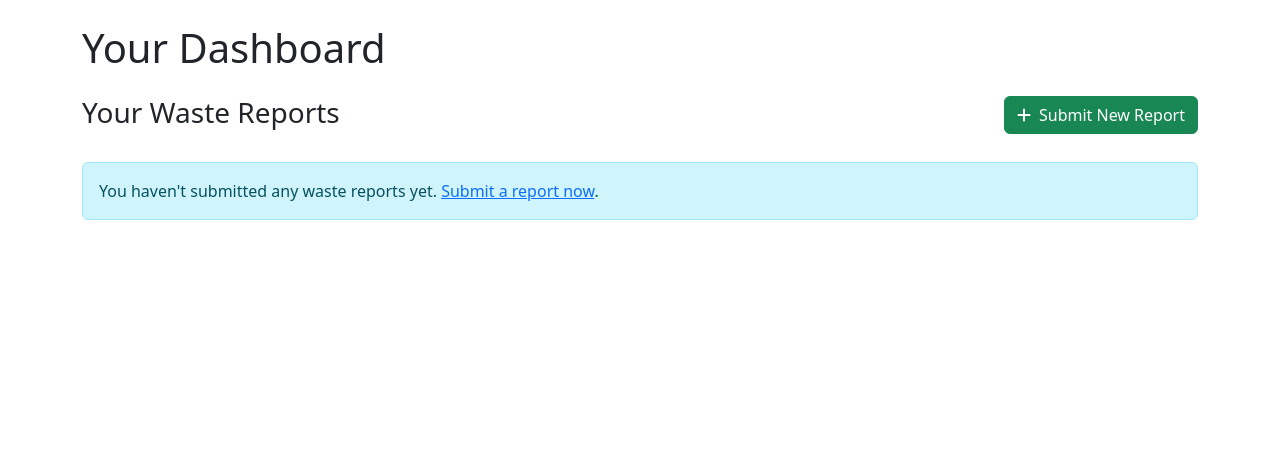
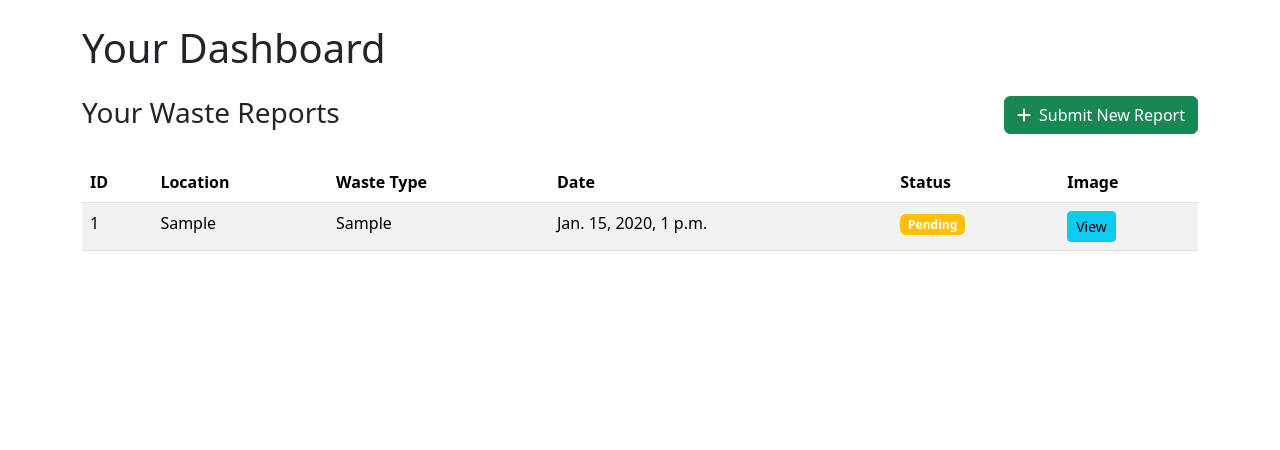
Before and after one commit to georgesroberto/waste_recycle_system, a Django app: page /reports/ in a window 1280 px wide. Shown: the part 56-506 px from the top of the page. Run offline with Django 4.2, Linux system fonts and the light colour scheme; a user stored in the database is signed in; tables that the repository leaves empty hold one stand-in row (values such as "Sample post"); grey boxes marked "Sample" are stand-in pictures.

Commit message:
Refactor code structure for improved readability and maintainability

```diff
--- a/reports/models.py
+++ b/reports/models.py
@@ -1,4 +1,5 @@
 # Create your models here.
+from django.conf import settings
 from django.db import models
 from django.utils import timezone
 
@@ -11,9 +12,11 @@ class GarbageReport(models.Model):
     ]
 
     STATUS_CHOICES = [
-        ('Pending', 'Pending'),
-        ('Completed', 'Completed'),
+        ('Pending', 'Pending Collection'),
+        ('Completed', 'Collected'),
     ]
+
+    reported_by = models.ForeignKey(settings.AUTH_USER_MODEL, on_delete=models.SET_NULL, related_name='garbage_reports', null=True)
 
     name = models.CharField(max_length=255)
     mobile = models.CharField(max_length=15, blank=True, null=True)
@@ -22,7 +25,7 @@ class GarbageReport(models.Model):
     location = models.CharField(max_length=255)
     locationdescription = models.TextField()
     file = models.ImageField(upload_to='garbage_images/')
-    date = models.CharField(max_length=255, blank=True, null=True)  # Keep as char field for now to match the PHP version
+    date = models.DateTimeField(auto_now_add=True)
     status = models.CharField(max_length=50, choices=STATUS_CHOICES, default='Pending')
 
     def save(self, *args, **kwargs):
--- a/reports/views.py
+++ b/reports/views.py
@@ -9,17 +9,29 @@ from .models import GarbageReport
 # Create your views here.
 def dashboard(request):
     """Render the dashboard page."""
-    return render(request, "reports/dashboard.html")
+    reports = GarbageReport.objects.all()
+
+    if request.user.is_authenticated:
+        user_reports = reports.filter(reported_by=request.user)
+        print(user_reports)
+    else:
+        user_reports = None
+    context = {
+        'reports': user_reports,
+    }
+    return render(request, "reports/dashboard.html", context)
 
 @login_required
 def submit_report(request):
     if request.method == 'POST':
         form = GarbageReportForm(request.POST, request.FILES)
         if form.is_valid():
+            user = request.user
+            form.instance.reported_by = user
             report = form.save(commit=False)
             report.save()
             messages.success(request, 'Your garbage report has been submitted successfully!')
-            return redirect('dashboard')
+            return redirect('reports:dashboard')
     else:
         form = GarbageReportForm(initial={'name': request.user.first_name, 'email': request.user.email})
 
@@ -38,4 +50,4 @@ def update_status(request, report_id):
         report.status = 'Pending'
     report.save()
     messages.success(request, f'Report status updated to {report.status}')
-    return redirect('admin_dashboard')
+    return redirect('reports:dashboard')
--- a/templates/base.html
+++ b/templates/base.html
@@ -89,11 +89,15 @@
                 </a>
                 <ul class="dropdown-menu" aria-labelledby="navbarDropdown">
                   <li>
-                    <a class="dropdown-item" href="#">Dashboard</a>
+                    <a
+                      class="dropdown-item"
+                      href="{% url 'reports:dashboard' %}"
+                      >Dashboard</a
+                    >
                   </li>
                   {% if user.is_staff %}
                   <li>
-                    <a class="dropdown-item" href="#">Admin Dashboard</a>
+                    <a class="dropdown-item" href="/admin">Admin Dashboard</a>
                   </li>
                   {% endif %}
                   <li><hr class="dropdown-divider" /></li>
--- a/templates/reports/dashboard.html
+++ b/templates/reports/dashboard.html
@@ -12,7 +12,7 @@
         <h3>Your Waste Reports</h3>
       </div>
       <div>
-        <a href="{% url 'submit_report' %}" class="btn btn-success">
+        <a href="{% url 'reports:submit_report' %}" class="btn btn-success">
           <i class="fas fa-plus me-2"></i>Submit New Report
         </a>
       </div>
@@ -101,7 +101,7 @@
     {% else %}
     <div class="alert alert-info">
       You haven't submitted any waste reports yet.
-      <a href="{% url 'submit_report' %}">Submit a report now</a>.
+      <a href="{% url 'reports:submit_report' %}">Submit a report now</a>.
     </div>
     {% endif %}
   </div>
```
Also changed, not shown: media/garbage_images/Screenshot_From_2025-05-03_14-37-16.png (added).
